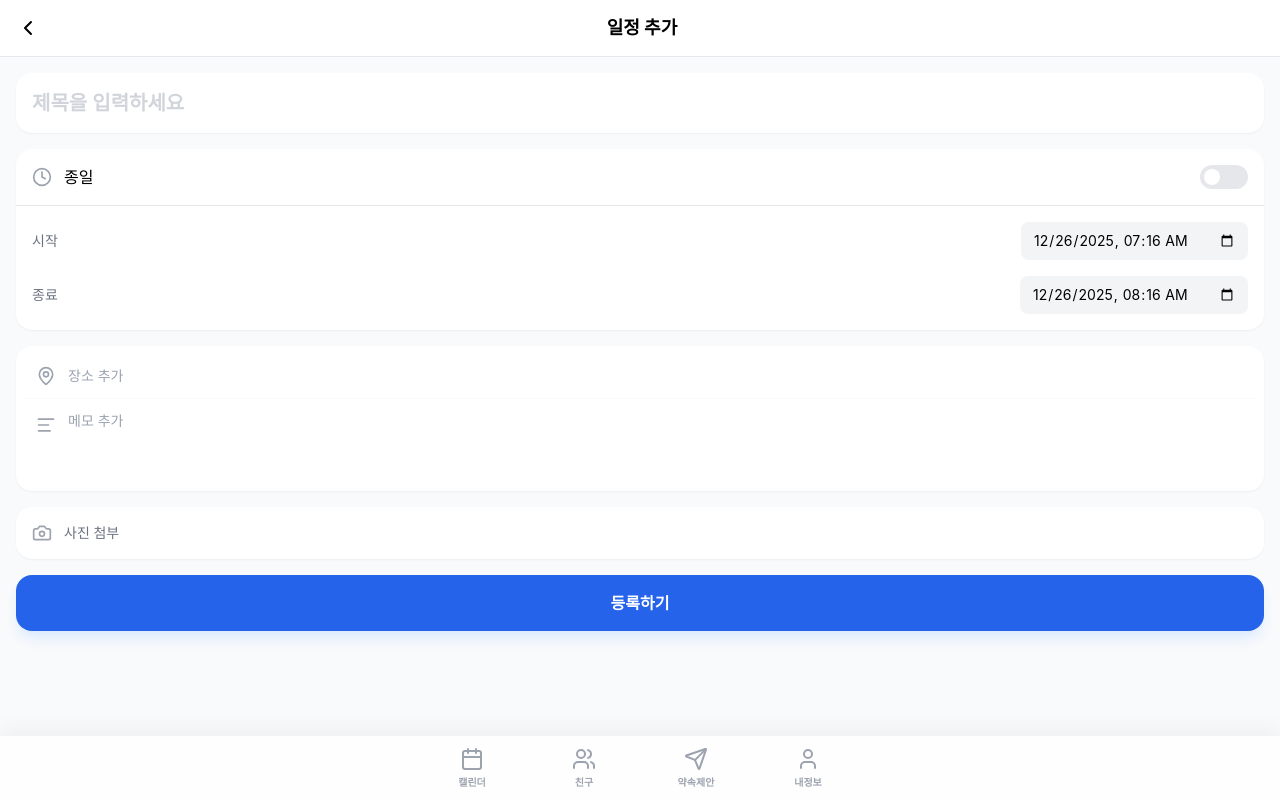
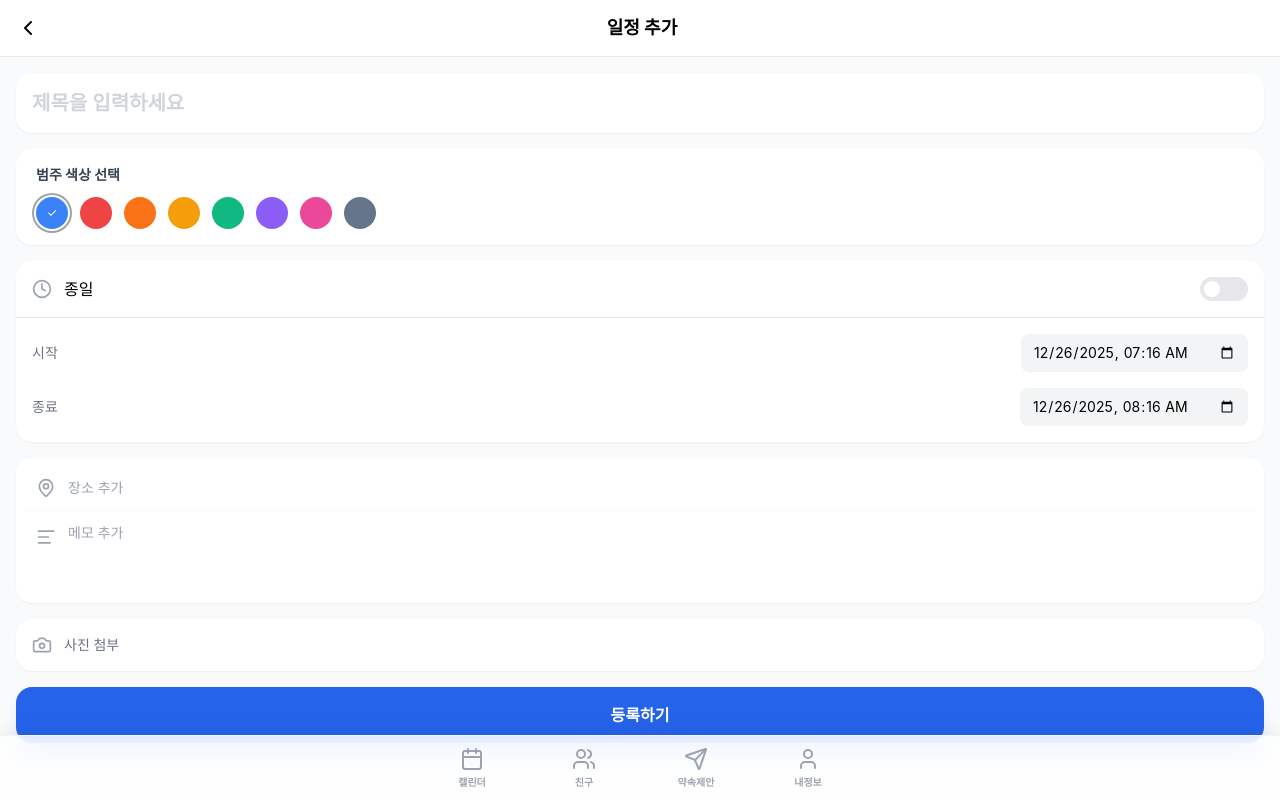
Before and after one commit to pany0108/loxo-kkiri, a React (Create React App) app: page /add-schedule in a window 1280 px wide. Built offline with nearby package versions, Linux system fonts and the light colour scheme.

Commit message:
색상 범주 추가

```diff
--- /dev/null
+++ b/src/components/calendar/ColorPalette.tsx
@@ -0,0 +1,52 @@
+import React from 'react';
+
+// 색상 아이템 타입 정의
+interface ColorItem {
+  name: string;
+  value: string;
+}
+
+const COLORS: ColorItem[] = [
+  { name: 'Blue (Default)', value: '#3b82f6' },
+  { name: 'Red', value: '#ef4444' },
+  { name: 'Orange', value: '#f97316' },
+  { name: 'Yellow', value: '#f59e0b' },
+  { name: 'Green', value: '#10b981' },
+  { name: 'Purple', value: '#8b5cf6' },
+  { name: 'Pink', value: '#ec4899' },
+  { name: 'Gray', value: '#64748b' },
+];
+
+// Props 인터페이스 정의
+interface ColorPaletteProps {
+  selectedColor: string;
+  onSelectColor: (color: string) => void;
+}
+
+const ColorPalette: React.FC<ColorPaletteProps> = ({ selectedColor, onSelectColor }) => {
+  return (
+    <div className="flex flex-col gap-3 py-4">
+      <label className="text-sm font-bold text-gray-700 px-1">범주 색상 선택</label>
+      <div className="flex flex-wrap gap-3 px-1">
+        {COLORS.map((color) => (
+          <button
+            key={color.value}
+            type="button"
+            onClick={() => onSelectColor(color.value)}
+            className={`
+              relative w-8 h-8 rounded-full transition-all duration-200
+              hover:scale-110 active:scale-95
+              ${selectedColor === color.value ? 'ring-2 ring-offset-2 ring-gray-400' : ''}
+            `}
+            style={{ backgroundColor: color.value }}
+            title={color.name}
+          >
+            {selectedColor === color.value && <span className="absolute inset-0 flex items-center justify-center text-white text-xs">✓</span>}
+          </button>
+        ))}
+      </div>
+    </div>
+  );
+};
+
+export default ColorPalette;
--- a/src/pages/AddSchedule.tsx
+++ b/src/pages/AddSchedule.tsx
@@ -1,19 +1,30 @@
 import React, { useState } from 'react';
-import { useNavigate } from 'react-router-dom';
+import { useLocation, useNavigate } from 'react-router-dom';
 import dayjs from 'dayjs';
 import { ChevronLeft, MapPin, AlignLeft, Calendar, Clock, Camera } from 'lucide-react';
+import ColorPalette from '../components/calendar/ColorPalette';
 
 const AddSchedule = () => {
   const navigate = useNavigate();
+  const location = useLocation();
 
-  // 상태 관리
+  // [수정] 전달받은 데이터 추출 (CalendarMain에서 보낸 정보)
+  const receivedData = location.state as {
+    start?: string;
+    end?: string;
+    allDay?: boolean;
+  } | null;
+
+  // 상태 관리 - 초기값을 전달받은 데이터로 설정
   const [formData, setFormData] = useState({
     title: '',
-    isAllDay: false,
-    start: dayjs().format('YYYY-MM-DDTHH:mm'),
-    end: dayjs().add(1, 'hour').format('YYYY-MM-DDTHH:mm'),
+    isAllDay: receivedData?.allDay || false,
+    // 날짜 포맷팅: datetime-local 입력창은 'YYYY-MM-DDTHH:mm' 형식을 요구합니다.
+    start: receivedData?.start ? dayjs(receivedData.start).format('YYYY-MM-DDTHH:mm') : dayjs().format('YYYY-MM-DDTHH:mm'),
+    end: receivedData?.end ? dayjs(receivedData.end).format('YYYY-MM-DDTHH:mm') : dayjs().add(1, 'hour').format('YYYY-MM-DDTHH:mm'),
     location: '',
     content: '',
+    color: '#3b82f6', // 기본 색상 추가
   });
 
   const handleChange = (e: React.ChangeEvent<HTMLInputElement | HTMLTextAreaElement>) => {
@@ -21,10 +32,23 @@ const AddSchedule = () => {
     setFormData((prev) => ({ ...prev, [name]: value }));
   };
 
-  const handleToggle = () => {
-    setFormData((prev) => ({ ...prev, isAllDay: !prev.isAllDay }));
+  // 3. 색상 변경 핸들러 추가
+  const handleColorChange = (color: string) => {
+    setFormData((prev) => ({ ...prev, color }));
   };
 
+  const handleToggle = () => {
+    setFormData((prev) => {
+      const nextIsAllDay = !prev.isAllDay;
+      return {
+        ...prev,
+        isAllDay: nextIsAllDay,
+        // 종일 모드를 켜고 끌 때 시간을 정규화 (선택 사항)
+        start: dayjs(prev.start).format('YYYY-MM-DDTHH:mm'),
+        end: dayjs(prev.end).format('YYYY-MM-DDTHH:mm'),
+      };
+    });
+  };
   const handleSubmit = (e: React.FormEvent) => {
     e.preventDefault();
 
@@ -64,6 +88,11 @@ const AddSchedule = () => {
             className="w-full text-xl font-semibold outline-none border-none placeholder-gray-300"
             required
           />
+        </div>
+
+        {/* 색상 팔레트 */}
+        <div className="bg-white rounded-2xl shadow-sm px-4">
+          <ColorPalette selectedColor={formData.color} onSelectColor={handleColorChange} />
         </div>
 
         {/* 시간 설정 */}
```
